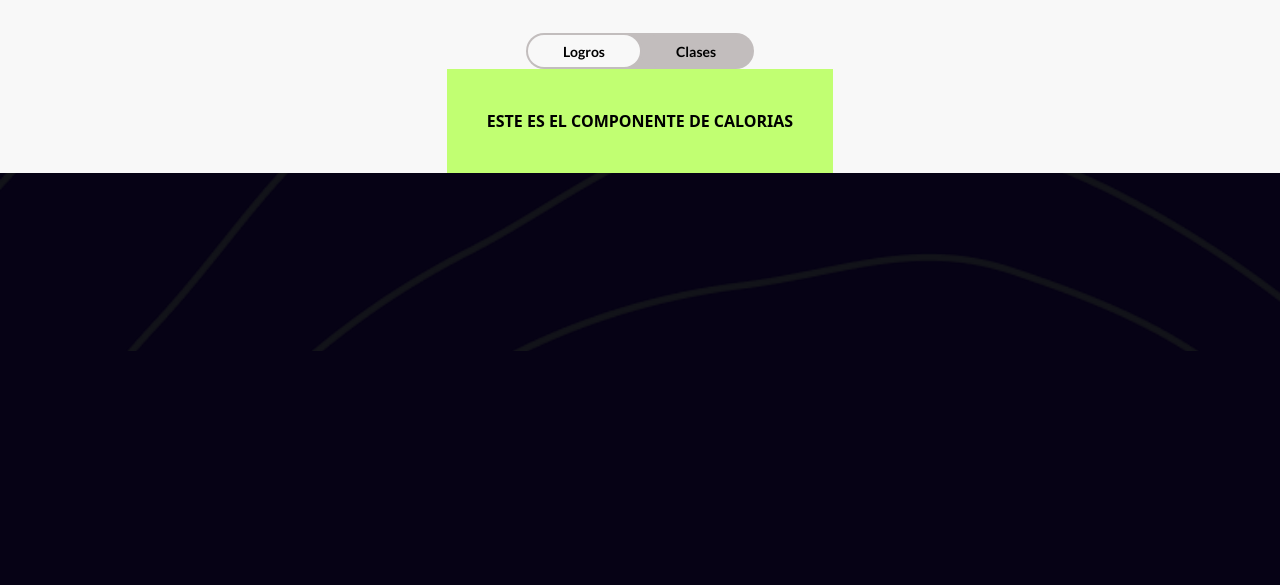
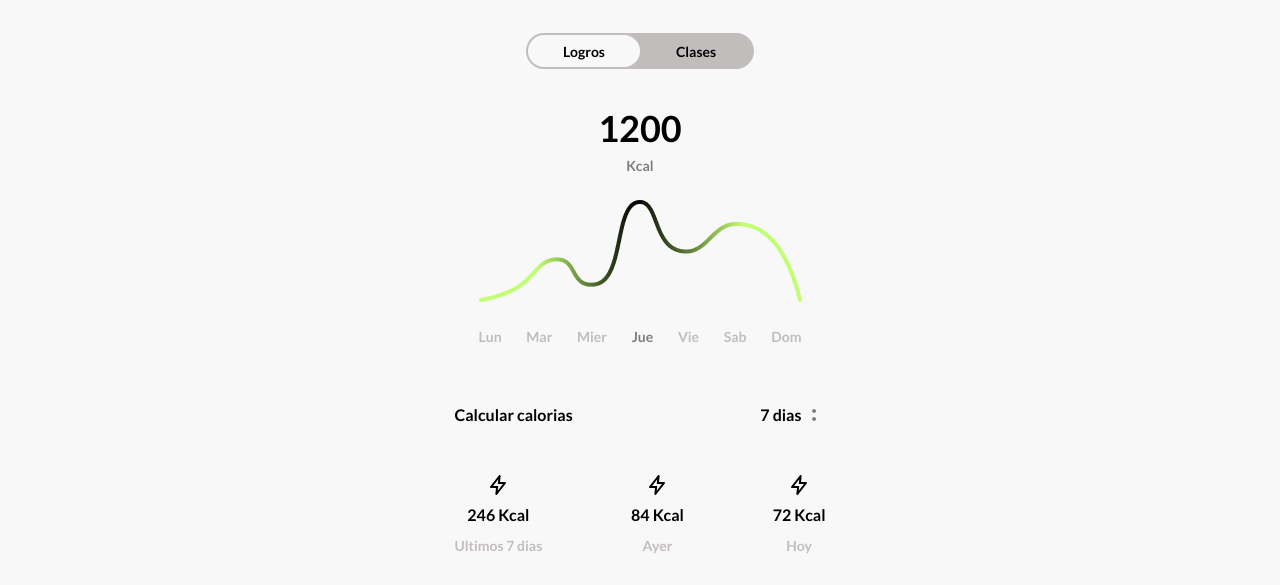
Before and after one commit to igrowker/i002-fitfusion-front, a React (Vite) app: page /profile in a window 1280 px wide. Shown: the part 449-1034 px from the top of the page. Before the commit the page ends 800 px from the top, so only its background shows below. Built offline with nearby package versions, Linux system fonts and the light colour scheme.

Commit message:
feat: CaloriesProfile and CaloriesCalculator component

```diff
--- /dev/null
+++ b/src/components/CaloriesCalculator.tsx
@@ -0,0 +1,41 @@
+import { ColonSVG, LightingSVG } from "../icons";
+
+export const CaloriesCalculator = () => {
+  return (
+    <>
+      <div className=" flex flex-row w-full justify-between items-center mt-14">
+        <p className=" font-bold text-heading font-lato">Calcular calorias</p>
+        <div className=" flex flex-row text-center">
+          <p className=" font-bold text-heading font-lato">7 dias</p>
+          <ColonSVG className="text-gray-500" />
+        </div>
+      </div>
+
+      <div className=" flex flex-row mt-12 w-[100%] justify-between">
+        <div className=" flex flex-col items-center gap-2">
+          <LightingSVG />
+          <p className=" font-bold text-heading font-lato">246 Kcal</p>
+          <p className=" font-bold text-heading-sm font-lato text-gray-300">
+            Ultimos 7 dias
+          </p>
+        </div>
+        <div className=" flex flex-col items-center gap-2">
+          <LightingSVG />
+          <p className=" font-bold text-heading font-lato">84 Kcal</p>
+          <p className=" font-bold text-heading-sm font-lato text-gray-300">
+            Ayer
+          </p>
+        </div>
+        <div className=" flex flex-col items-center gap-2">
+          <LightingSVG />
+          <p className=" font-bold text-heading font-lato">72 Kcal</p>
+          <p className=" font-bold text-heading-sm font-lato text-gray-300">
+            Hoy
+          </p>
+        </div>
+      </div>
+    </>
+  );
+};
+
+export default CaloriesCalculator;
--- a/src/components/CaloriesProfile.tsx
+++ b/src/components/CaloriesProfile.tsx
@@ -1,7 +1,45 @@
+import CaloriesCalculator from "./CaloriesCalculator";
+
 export const CaloriesProfile = () => {
   return (
-    <p className=" font-black text-heading p-10 bg-lima-100">ESTE ES EL COMPONENTE DE CALORIAS</p>
-  )
-}
+    <article className=" flex flex-col items-center mx-6 my-8">
+      <div className=" flex flex-col items-center">
+        <p className=" font-lato font-bold text-heading-xl text-black">1200</p>
+        <p className=" font-lato font-bold text-heading-sm text-gray-500">
+          Kcal
+        </p>
+      </div>
+
+      <div className=" gap-6 flex flex-col px-6">
+        <img src="/Line.png" alt="Linea logros" className=" mt-6" />
+        <div className=" flex flex-row justify-between">
+          <p className=" font-lato text-heading-sm text-gray-300 font-bold">
+            Lun
+          </p>
+          <p className=" font-lato text-heading-sm text-gray-300 font-bold">
+            Mar
+          </p>
+          <p className=" font-lato text-heading-sm text-gray-300 font-bold">
+            Mier
+          </p>
+          <p className=" font-lato text-heading-sm text-gray-500 font-bold">
+            Jue
+          </p>
+          <p className=" font-lato text-heading-sm text-gray-300 font-bold">
+            Vie
+          </p>
+          <p className=" font-lato text-heading-sm text-gray-300 font-bold">
+            Sab
+          </p>
+          <p className=" font-lato text-heading-sm text-gray-300 font-bold">
+            Dom
+          </p>
+        </div>
+      </div>
+
+      <CaloriesCalculator />
+    </article>
+  );
+};
 
 export default CaloriesProfile;
--- a/src/components/index.ts
+++ b/src/components/index.ts
@@ -8,3 +8,4 @@ export { ProfileData } from "./ProfileData";
 export { TeacherBanner } from "./TeacherBanner";
 export { CaloriesProfile } from "./CaloriesProfile";
 export { Switch } from "./Switch";
+export { CaloriesCalculator } from "./CaloriesCalculator"
```
Also changed, not shown: public/Line.png (added).
